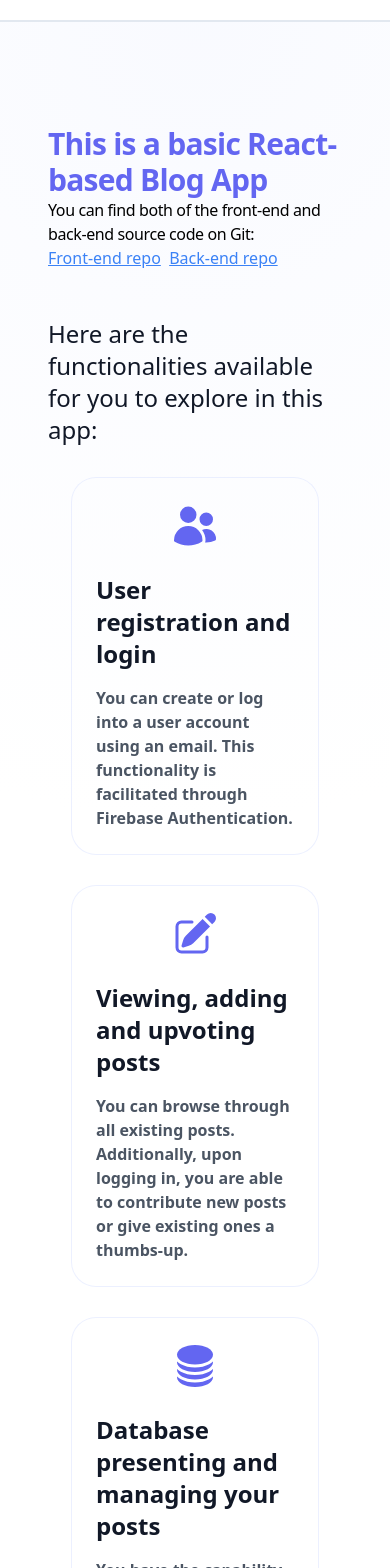
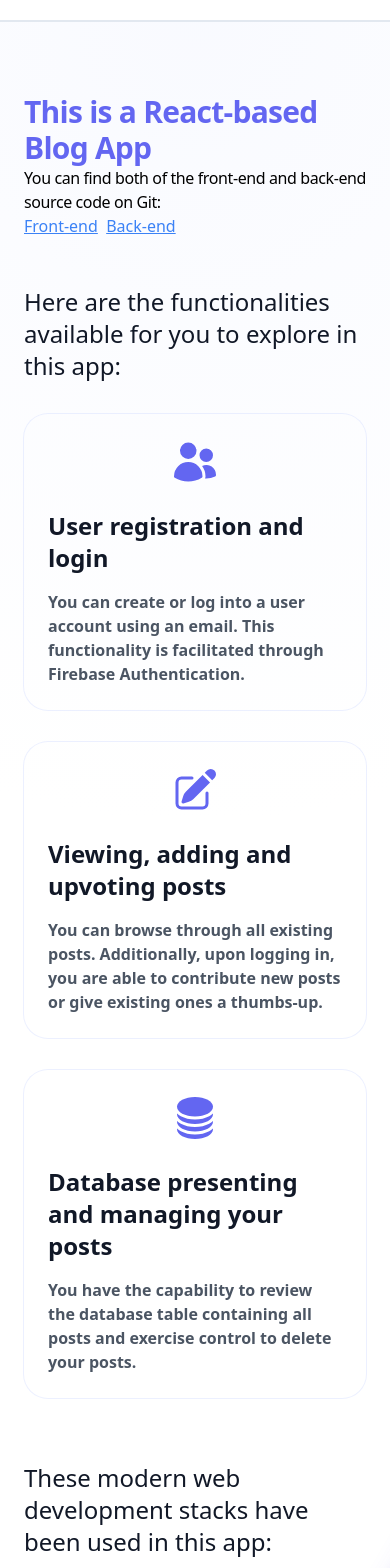
Before and after one commit to jessica0522/react-showcase, a React (Create React App) app: page / in a window 390 px wide. Shown: the part 60-1628 px from the top of the page. Built offline with nearby package versions, Linux system fonts and the light colour scheme; no server answers.

Commit message:
Tidy up some style issues

```diff
--- a/public/index.html
+++ b/public/index.html
@@ -2,7 +2,7 @@
 <html lang="en">
   <head>
     <meta charset="utf-8" />
-    <link rel="icon" href="%PUBLIC_URL%/blog.ico" />
+    <link rel="icon" href="%PUBLIC_URL%/favicon.ico" />
     <meta name="viewport" content="width=device-width, initial-scale=1" />
     <meta name="theme-color" content="#000000" />
     <meta
--- a/src/pages/Database.tsx
+++ b/src/pages/Database.tsx
@@ -3,8 +3,8 @@ import { Table } from "../components";
 
 const Database = () => {
   return (
-    <div className="container mx-auto">
-      <div className="py-12">
+    <div className="container mx-auto px-6 lg:px-8">
+      <div className="py-16 lg:py-24">
         <h1 className="text-3xl font-semibold leading-7 text-indigo-500">
           Database
         </h1>
--- a/src/pages/Home.tsx
+++ b/src/pages/Home.tsx
@@ -4,7 +4,7 @@ import { features } from "../static/features";
 
 function Home() {
   return (
-    <div className="relative isolate overflow-hidden bg-white px-6 py-24 sm:py-32 lg:px-8">
+    <div className="relative isolate overflow-hidden bg-white py-16 lg:py-24">
       <div className="absolute inset-0 -z-10 bg-[radial-gradient(45rem_50rem_at_top,theme(colors.indigo.100),white)] opacity-20" />
       <div className="absolute inset-y-0 right-1/2 -z-10 mr-16 w-[200%] origin-bottom-left skew-x-[-30deg] bg-white shadow-xl shadow-indigo-600/10 ring-1 ring-indigo-50 sm:mr-28 lg:mr-0 xl:mr-16 xl:origin-center" />
 
@@ -12,7 +12,7 @@ function Home() {
         <div className="mx-auto max-w-2xl lg:text-center">
           <ScrollReveal>
             <p className="mt-2 text-3xl font-bold tracking-tight text-indigo-500 sm:text-4xl">
-              This is a basic React-based Blog App
+              This is a React-based Blog App
             </p>
             <p className="tracking-tight text-slate-too">
               You can find both of the front-end and back-end source code on
@@ -24,7 +24,7 @@ function Home() {
               target="_blank"
               className="text-blue-500 cursor-pointer underline"
             >
-              Front-end repo
+              Front-end
             </a>
             &nbsp;&nbsp;
             <a
@@ -33,7 +33,7 @@ function Home() {
               target="_blank"
               className="text-blue-500 cursor-pointer underline"
             >
-              Back-end repo
+              Back-end
             </a>
           </ScrollReveal>
           <ScrollReveal>
@@ -43,7 +43,7 @@ function Home() {
             </p>
           </ScrollReveal>
         </div>
-        <div className="mx-auto max-w-7xl px-6 lg:px-8 mt-8">
+        <div className="mx-auto max-w-7xl lg:px-8 mt-8">
           <div className="mx-auto max-w-2xl lg:max-w-none">
             <div className="grid grid-cols-1 gap-8 lg:grid-cols-3">
               <ScrollReveal>
@@ -132,9 +132,9 @@ function Home() {
             </div>
           </div>
         </div>
-        <div className="mx-auto mt-16 max-w-2xl sm:mt-20 lg:mt-24 lg:max-w-4xl">
+        <div className="mx-auto mt-16 max-w-2xl  sm:mt-20 lg:mt-24 lg:max-w-4xl">
           <ScrollReveal>
-            <p className="mt-12 mb-8 text-2xl text-center leading-8 text-gray-900">
+            <p className="mt-12 mb-8 text-2xl lg:text-center leading-8 text-gray-900">
               These modern web development stacks have been used in this app:
             </p>
           </ScrollReveal>
--- a/src/pages/Posts.tsx
+++ b/src/pages/Posts.tsx
@@ -11,7 +11,7 @@ const Posts = () => {
   const { user, navigate } = usePostList();
   return (
     <>
-      <div className="bg-white py-24 sm:py-32">
+      <div className="bg-white py-16 lg:py-24">
         <div className="mx-auto max-w-7xl px-6 lg:px-8">
           <ScrollReveal>
             <div className="mx-auto max-w-2xl lg:mx-0">
```
